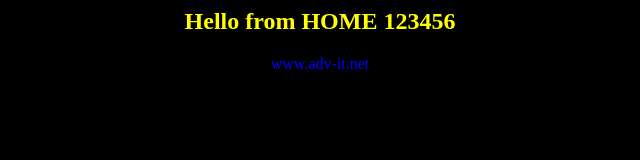
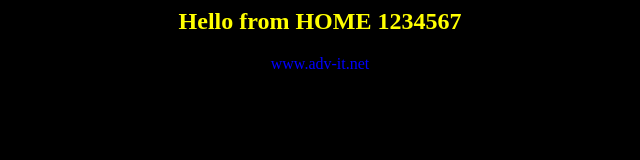
Before and after one commit to agirich/app-for-jenkins, a plain HTML site: page index.html in a window 1280 px wide. Shown: the whole page, without its empty margins (320-960 px from the left). Drawn offline with Linux system fonts and the light colour scheme.

Commit message:
Initial Version2

```diff
--- a/index.html
+++ b/index.html
@@ -2,7 +2,7 @@
 <body bgcolor=black>
 <center>
 
-<h2><font color=yellow>Hello from HOME 123456</font></h2>
+<h2><font color=yellow>Hello from HOME 1234567</font></h2>
 
 <font color=blue>www.adv-it.net</font>
 
```
